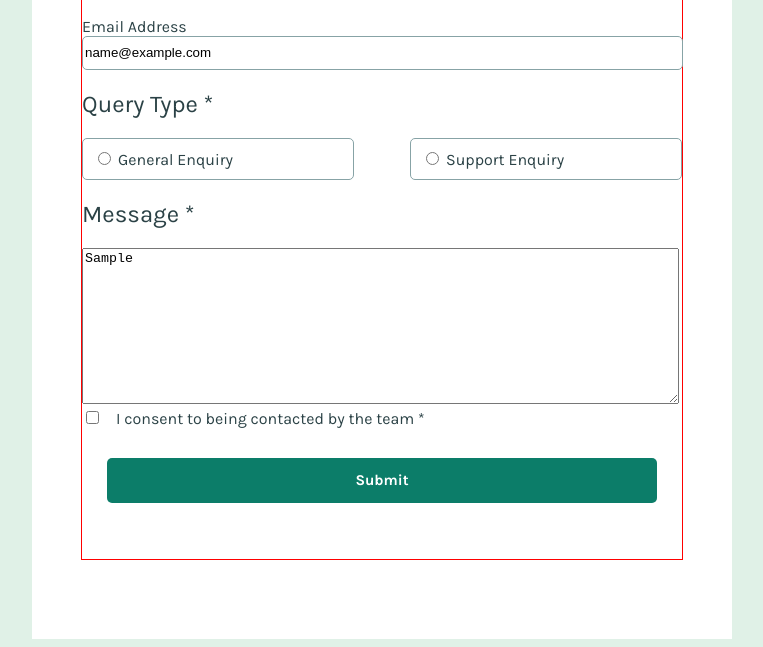
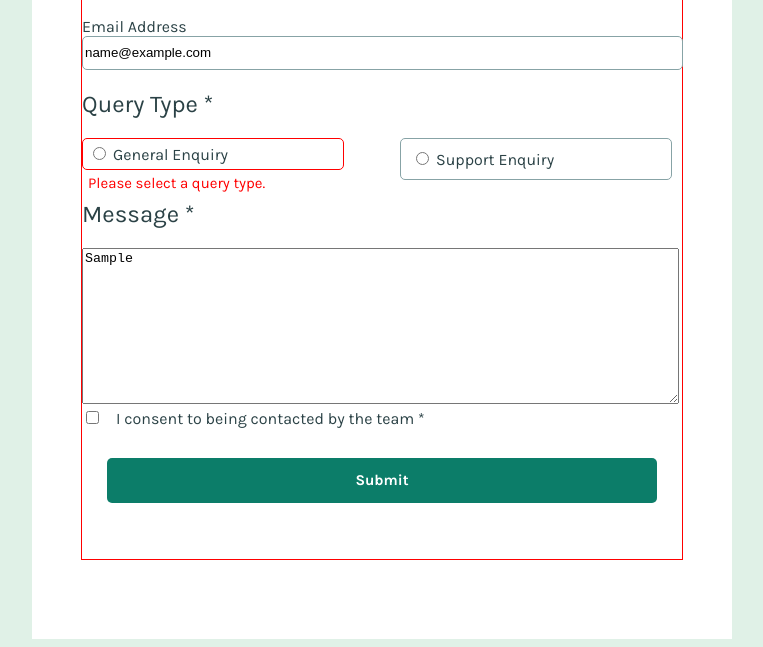
Before and after one commit to Shuayb-Dev/Contact-Form-Error-Check, a plain HTML site: page index.html in a window 1280 px wide. Both pictures are taken after typing "Sample", "Sample", "name@example.com", "Sample" into the empty fields and a click on the button "Submit". Shown: the part 169-816 px from the top of the page, without its empty margins (258-1021 px from the left). Drawn offline with Linux system fonts and the light colour scheme.

Commit message:
Added error checking to one of the radio buttons

```diff
--- a/index.html
+++ b/index.html
@@ -47,6 +47,7 @@
               <div class="general-enquiry">
                 <input type="radio" id="general-enquiry" name="enquiry" />
                 <label for="general-enquiry">General Enquiry</label>
+                <span class="gEnquiry-error-message" id="gEnquiry-error"></span>
               </div>
 
               <div class="support-enquiry">
@@ -73,7 +74,7 @@
             </div>
 
             <div class="button-container">
-              <button onclick="firstName();secondName();emailCheck();">Submit</button>
+              <button onclick="firstName();secondName();emailCheck(); gEnquiryCheck();">Submit</button>
             </div>
 
         </div>
--- a/index.js
+++ b/index.js
@@ -71,3 +71,23 @@ function emailCheck() {
     return true;
   }
 }
+
+function gEnquiryCheck() {
+  // Get the radio button and error message elements
+  let radio1 = document.getElementById("general-enquiry");
+  let radioErrorMessage = document.getElementById("gEnquiry-error");
+  let generalEnquiryDiv = document.querySelector(".general-enquiry");
+
+  if (radio1.checked) {
+    // Hide error message and remove error styling if checked
+    radioErrorMessage.style.display = "none";
+    generalEnquiryDiv.classList.remove("error");
+    return true; // Allow form submission if checked
+  } else {
+    // Display the error message and add error styling to the general enquiry radio button
+    radioErrorMessage.style.display = "block";
+    radioErrorMessage.textContent = "Please select a query type.";
+    generalEnquiryDiv.classList.add("error");
+    return false; // Prevent form submission
+  }
+}
--- a/style.css
+++ b/style.css
@@ -25,7 +25,8 @@ body {
 
 .error-message,
 .email-error-message,
-.lname-error-message {
+.lname-error-message,
+.gEnquiry-error-message {
   color: red;
   font-size: 15px;
   display: none;
@@ -33,6 +34,14 @@ body {
   margin-top: 10px;
 }
 
+/* Apply border to the container when there's an error */
+.general-enquiry.error {
+  border: 1px solid red;
+  padding: 5px; /* Optional: Add padding to ensure border visibility */
+  border-radius: 5px; /* Optional: Add border radius for styling */
+}
+
+/* Style the radio button directly if needed */
 input.error {
   border: 1px solid red !important;
 }
```
